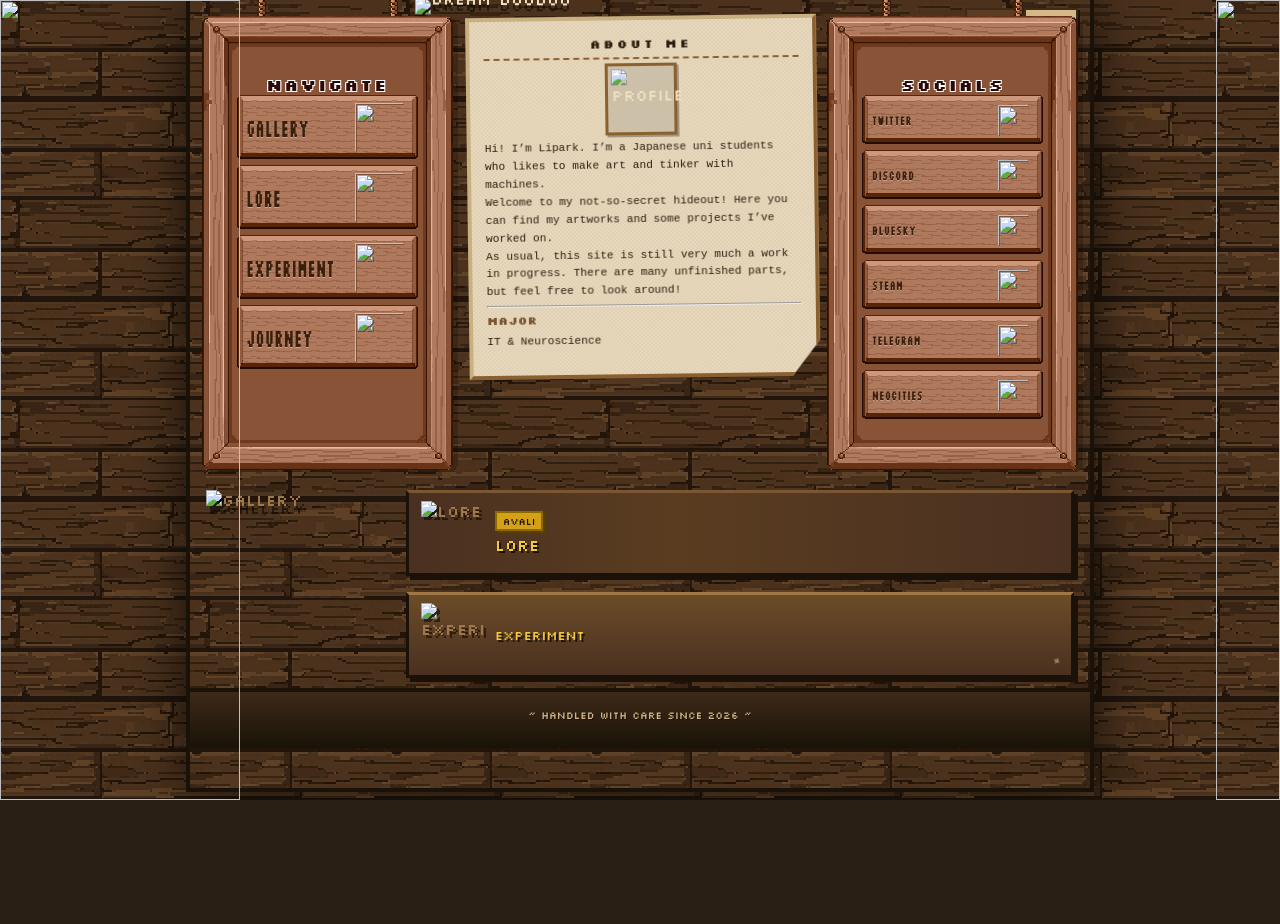
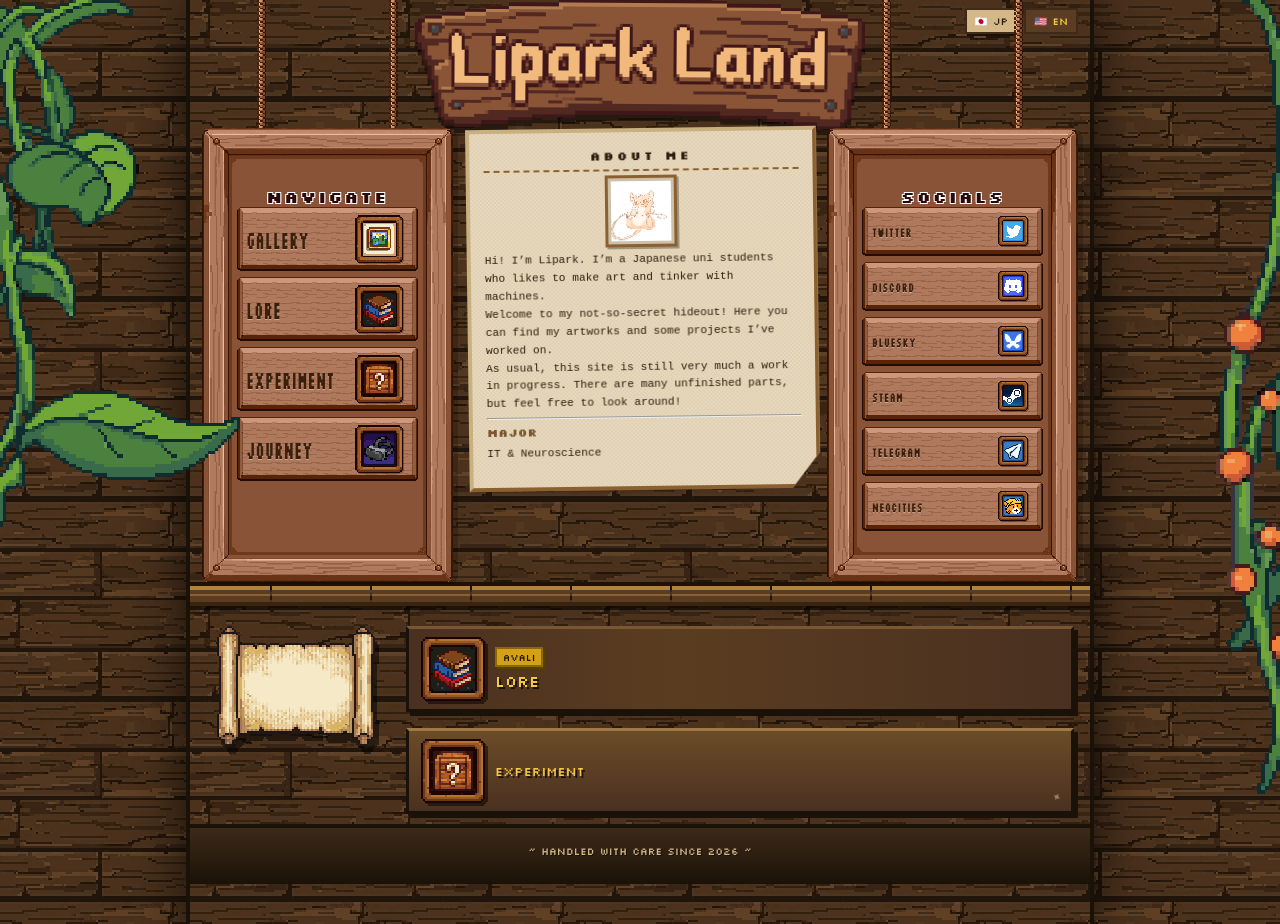
Before and after one commit to Lipark124/Doudou_Garden, a plain HTML site: page en/index.html in a window 1280 px wide. Before the commit the page ends 800 px from the top, so only its background shows below. Drawn offline with Linux system fonts and the light colour scheme; files that its build step writes are made by us from their sources; files whose address does not match are found by name; a web font is replaced by a local one.

Commit message:
1.1.0.2 english fix

```diff
--- a/en/index.html
+++ b/en/index.html
@@ -1,5 +1,5 @@
 <!DOCTYPE html>
-<html lang="ja">
+<html lang="en">
 
 <head>
     <meta charset="UTF-8" />
@@ -10,26 +10,26 @@
     <link rel="preconnect" href="https://fonts.gstatic.com" crossorigin>
     <link href="https://fonts.googleapis.com/css2?family=DotGothic16&family=Silkscreen:wght@400;700&display=swap"
         rel="stylesheet">
-    <link rel="stylesheet" href="style.css" />
+    <link rel="stylesheet" href="../style.css" />
 </head>
 
 <body>
     <div class="bg-wall"></div>
 
     <div class="plant-decor plant-left">
-        <img src="resource/plants-left.png" alt="" draggable="false" />
+        <img src="../resource/plants-left.png" alt="" draggable="false" />
     </div>
     <div class="plant-decor plant-right">
-        <img src="resource/plants-right.png" alt="" draggable="false" />
+        <img src="../resource/plants-right.png" alt="" draggable="false" />
     </div>
 
     <div class="board-scene">
         <div class="lang-switch">
-            <span class="lang-current pixel-btn">🇯🇵 JP</span>
-            <a href="en/index.html" class="lang-link pixel-btn">🇺🇸 EN</a>
+            <a href="index.html" class="lang-link pixel-btn">🇯🇵 JP</a>
+            <span class="lang-current pixel-btn">🇺🇸 EN</span>
         </div>
         <div class="title-board" id="title-board">
-            <img src="resource/title.png" alt="Dream Doudou" class="title-board-img" draggable="false" />
+            <img src="../resource/title.png" alt="Dream Doudou" class="title-board-img" draggable="false" />
 
         </div>
 
@@ -41,19 +41,19 @@
                     <h2 class="panel-title pixel-text">Navigate</h2>
                     <nav class="wood-btn-list">
                         <a href="gallery/index.html" class="wood-btn" id="btn-gallery">
-                            <img src="resource/icons/gallery.png" alt="" />
+                            <img src="../resource/icons/gallery.png" alt="" />
                             <span>Gallery</span>
                         </a>
                         <a href="lore/index.html" class="wood-btn" id="btn-lore">
-                            <img src="resource/icons/lore.png" alt="" />
+                            <img src="../resource/icons/lore.png" alt="" />
                             <span>Lore</span>
                         </a>
                         <a href="cardboardbox/index.html" class="wood-btn" id="btn-mystery">
-                            <img src="resource/icons/mystery.png" alt="" />
+                            <img src="../resource/icons/mystery.png" alt="" />
                             <span>Experiment</span>
                         </a>
                         <a href="vrchatpics/index.html" class="wood-btn" id="btn-journey">
-                            <img src="resource/icons/journey.png" alt="" />
+                            <img src="../resource/icons/journey.png" alt="" />
                             <span>Journey</span>
                         </a>
                     </nav>
@@ -65,7 +65,7 @@
                     <div class="about-content">
                         <h2 class="pixel-text about-title">About Me</h2>
                         <div class="profile-frame">
-                            <img src="resource/doudou.png" alt="Profile" draggable="false" />
+                            <img src="../resource/doudou.png" alt="Profile" draggable="false" />
                         </div>
                         <div class="about-text">
                             <p>Hi! I’m Lipark. I’m a Japanese uni students who likes to make art and tinker with
@@ -87,27 +87,27 @@
                     <h2 class="panel-title pixel-text">Socials</h2>
                     <nav class="wood-btn-list">
                         <a href="#" class="wood-btn" id="btn-twitter">
-                            <img src="resource/icons/twitter.png" alt="" />
+                            <img src="../resource/icons/twitter.png" alt="" />
                             <span>Twitter</span>
                         </a>
                         <a href="#" class="wood-btn" id="btn-discord">
-                            <img src="resource/icons/discord.png" alt="" />
+                            <img src="../resource/icons/discord.png" alt="" />
                             <span>Discord</span>
                         </a>
                         <a href="#" class="wood-btn" id="btn-bluesky">
-                            <img src="resource/icons/bluesky.png" alt="" />
+                            <img src="../resource/icons/bluesky.png" alt="" />
                             <span>Bluesky</span>
                         </a>
                         <a href="#" class="wood-btn" id="btn-steam">
-                            <img src="resource/icons/steam.png" alt="" />
+                            <img src="../resource/icons/steam.png" alt="" />
                             <span>Steam</span>
                         </a>
                         <a href="#" class="wood-btn" id="btn-telegram">
-                            <img src="resource/icons/telegram.png" alt="" />
+                            <img src="../resource/icons/telegram.png" alt="" />
                             <span>Telegram</span>
                         </a>
                         <a href="https://neocities.org" class="wood-btn" id="btn-neocities">
-                            <img src="resource/icons/neocities.png" alt="" />
+                            <img src="../resource/icons/neocities.png" alt="" />
                             <span>Neocities</span>
                         </a>
                     </nav>
@@ -116,16 +116,16 @@
         </div>
 
         <div class="shelf-row">
-            <img src="resource/shelf.png" alt="" class="shelf-img" draggable="false" />
+            <img src="../resource/shelf.png" alt="" class="shelf-img" draggable="false" />
         </div>
         <div class="lower-section">
             <a href="gallery/index.html" class="lower-item scroll-item" id="lower-gallery">
-                <img src="resource/gallery_scroll.png" alt="Gallery" draggable="false" />
+                <img src="../resource/gallery_scroll.png" alt="Gallery" draggable="false" />
             </a>
 
             <div class="lower-right">
                 <a href="lore/index.html" class="lower-item lore-item" id="lower-lore">
-                    <img src="resource/icons/lore.png" alt="Lore" class="lower-icon" draggable="false" />
+                    <img src="../resource/icons/lore.png" alt="Lore" class="lower-icon" draggable="false" />
                     <div class="lower-text-box">
                         <span class="lower-badge pixel-text">Avali</span>
                         <span class="lower-label-book pixel-text">Lore</span>
@@ -133,7 +133,7 @@
                 </a>
 
                 <a href="cardboardbox/index.html" class="lower-item exp-item" id="lower-exp">
-                    <img src="resource/icons/mystery.png" alt="Experiment" class="lower-icon" draggable="false" />
+                    <img src="../resource/icons/mystery.png" alt="Experiment" class="lower-icon" draggable="false" />
                     <span class="lower-label pixel-text">Experiment</span>
                     <span class="sparkle" aria-hidden="true">✦</span>
                 </a>
@@ -143,7 +143,7 @@
         <div class="footer">
             <p class="pixel-text">~ handled with care since 2026 ~</p>
             <a href="https://neocities.org">
-                <img src="resource/neocities.png" alt="Hosted on Neocities" onerror="this.style.display='none'" />
+                <img src="../resource/neocities.png" alt="Hosted on Neocities" onerror="this.style.display='none'" />
             </a>
         </div>
     </div>
```
